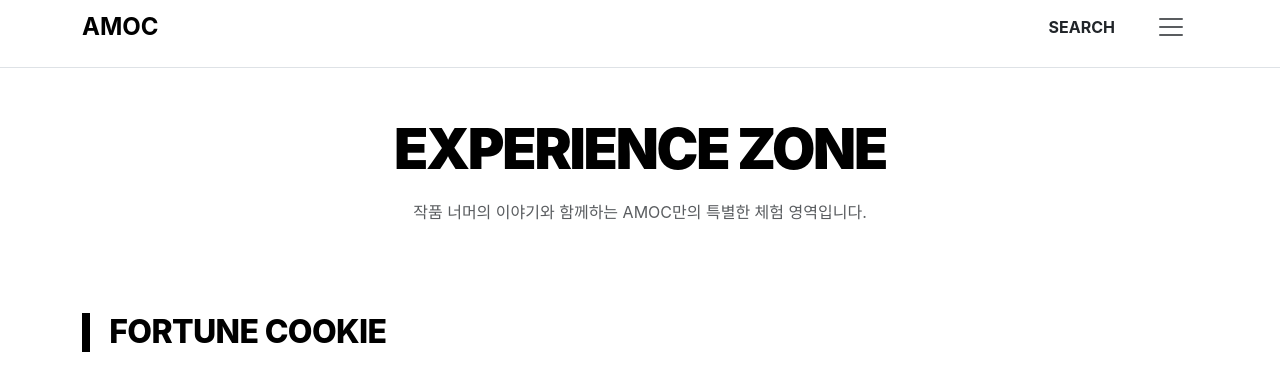
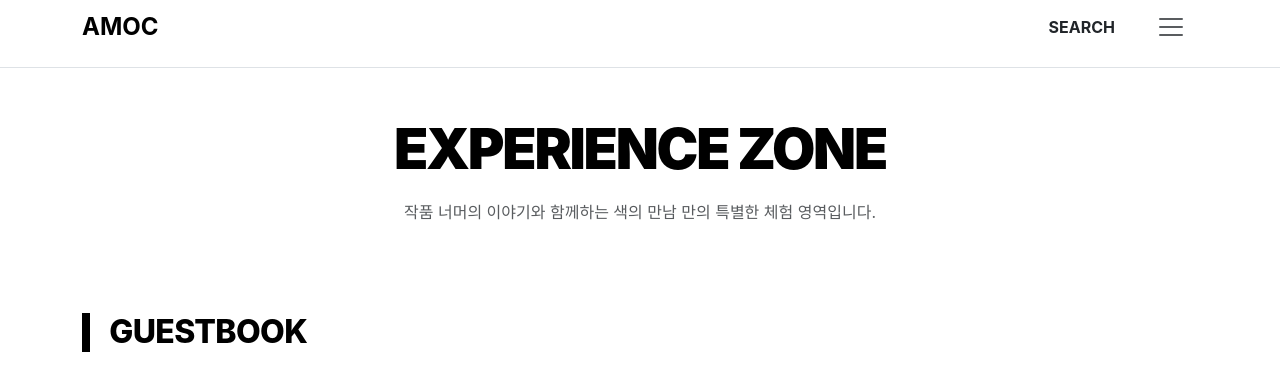
Before and after one commit to KyleKL/AMOC, a Flask app: page /experience in a window 1280 px wide. Shown: the part 13-394 px from the top of the page. Run offline with Flask 3, Linux system fonts and the light colour scheme; some web fonts are replaced.

Commit message:
Update experience.html 2

```diff
--- a/templates/experience.html
+++ b/templates/experience.html
@@ -46,19 +46,10 @@
 <div class="container py-5">
     <header class="text-center mb-5 pb-4">
         <h1 class="display-4 mb-3">EXPERIENCE ZONE</h1>
-        <p class="text-muted">작품 너머의 이야기와 함께하는 AMOC만의 특별한 체험 영역입니다.</p>
+        <p class="text-muted">작품 너머의 이야기와 함께하는 색의 만남 만의 특별한 체험 영역입니다.</p>
     </header>
 
     <div class="row g-5">
-        <div class="col-12">
-            <h2 class="section-title">FORTUNE COOKIE</h2>
-            <div class="mb-4">
-                <img src="/static/images/exp_fortune.jpg" class="img-fluid border shadow-sm w-100" alt="Fortune Cookie" onerror="this.src='https://via.placeholder.com/800x400?text=Fortune+Cookie+Zone'">
-            </div>
-            <p class="fs-5 lh-lg text-muted">
-                전시장 입구에서 만나는 작은 설렘. 작가들이 관람객분들을 위해 직접 선별한 문장들이 담긴 포춘쿠키를 나누어 드립니다. 오늘 당신에게 도착한 예술적 영감을 확인해 보세요.
-            </p>
-        </div>
 
         <div class="col-12">
             <h2 class="section-title">GUESTBOOK</h2>
@@ -66,7 +57,7 @@
                 <img src="/static/images/exp_guestbook.jpg" class="img-fluid border shadow-sm w-100" alt="Guestbook" onerror="this.src='https://via.placeholder.com/800x400?text=Guestbook+Zone'">
             </div>
             <p class="fs-5 lh-lg text-muted">
-                디지털 아카이빙과는 또 다른 아날로그의 온도. 비치된 방명록에 작가들에게 전하고 싶은 따뜻한 한마디나, 전시를 보며 느꼈던 감정을 자유롭게 남겨주세요.
+                디지털 웹 페이지와는 또 다른 아날로그의 온도. 비치된 방명록에 작가들에게 전하고 싶은 따뜻한 한마디나, 전시를 보며 느꼈던 감정을 자유롭게 남겨주세요.
             </p>
         </div>
 
@@ -76,7 +67,17 @@
                 <img src="/static/images/exp_photo.jpg" class="img-fluid border shadow-sm w-100" alt="Photo Zone" onerror="this.src='https://via.placeholder.com/800x400?text=Photo+Zone'">
             </div>
             <p class="fs-5 lh-lg text-muted">
-                AMOC의 상징적인 컬러와 오브제로 구성된 포토 스팟입니다. 전시의 여운을 사진으로 기록하고, 소중한 사람들과 추억을 공유해 보세요.
+                AMOC만의 개성이 담긴 색과 소품으로 구성된 포토 스팟입니다. 전시의 여운을 사진으로 기록하고, 소중한 사람들과 추억을 공유해 보세요.
+            </p>
+        </div>
+
+        <div class="col-12">
+            <h2 class="section-title">FORTUNE COOKIE</h2>
+            <div class="mb-4">
+                <img src="/static/images/exp_fortune.jpg" class="img-fluid border shadow-sm w-100" alt="Fortune Cookie" onerror="this.src='https://via.placeholder.com/800x400?text=Fortune+Cookie+Zone'">
+            </div>
+            <p class="fs-5 lh-lg text-muted">
+                전시장에서 만나는 작은 설렘. 작가들이 관람객분들을 위해 직접 선별한 문장들이 담긴 포춘쿠키를 나누어 드립니다. 오늘 당신에게 도착한 예술적 영감을 확인해 보세요.
             </p>
         </div>
 
@@ -106,4 +107,5 @@
 
 <script src="https://cdn.jsdelivr.net/npm/bootstrap@5.3.0/dist/js/bootstrap.bundle.min.js"></script>
 </body>
+
 </html>
```
